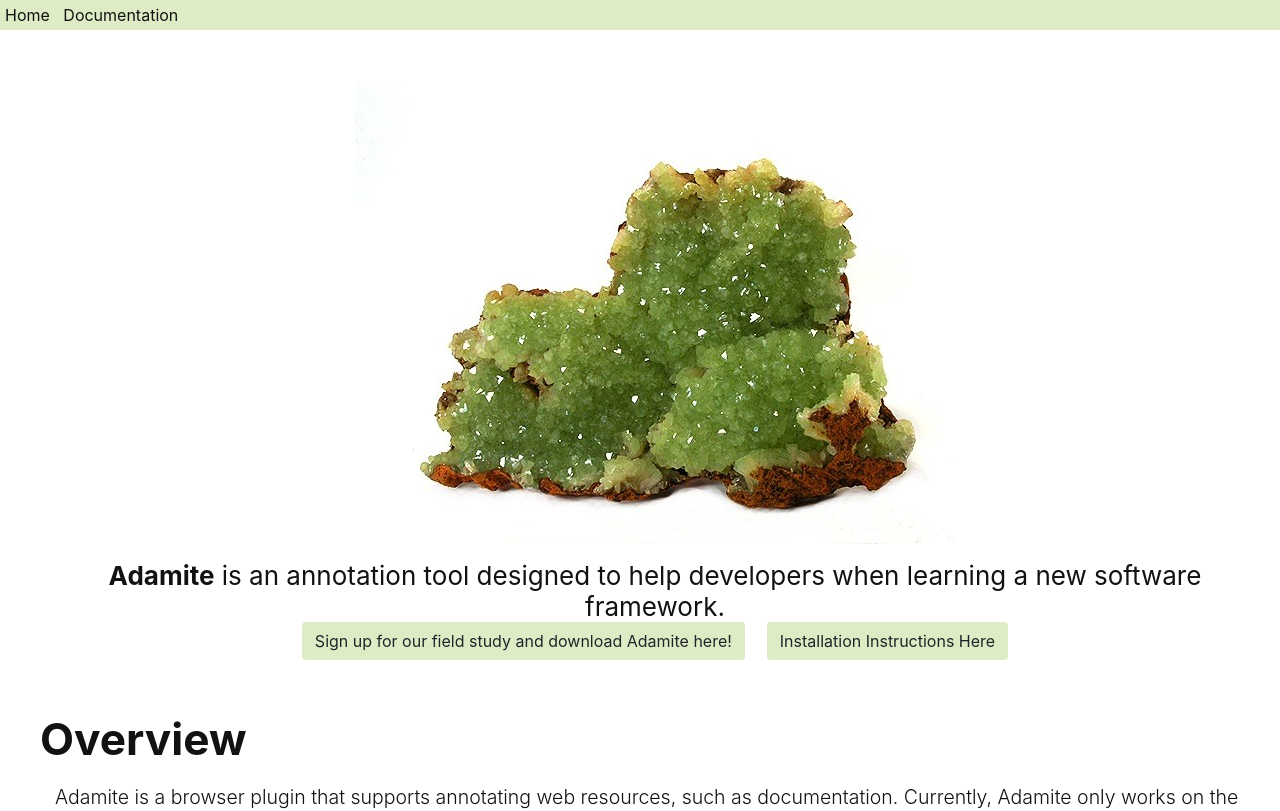
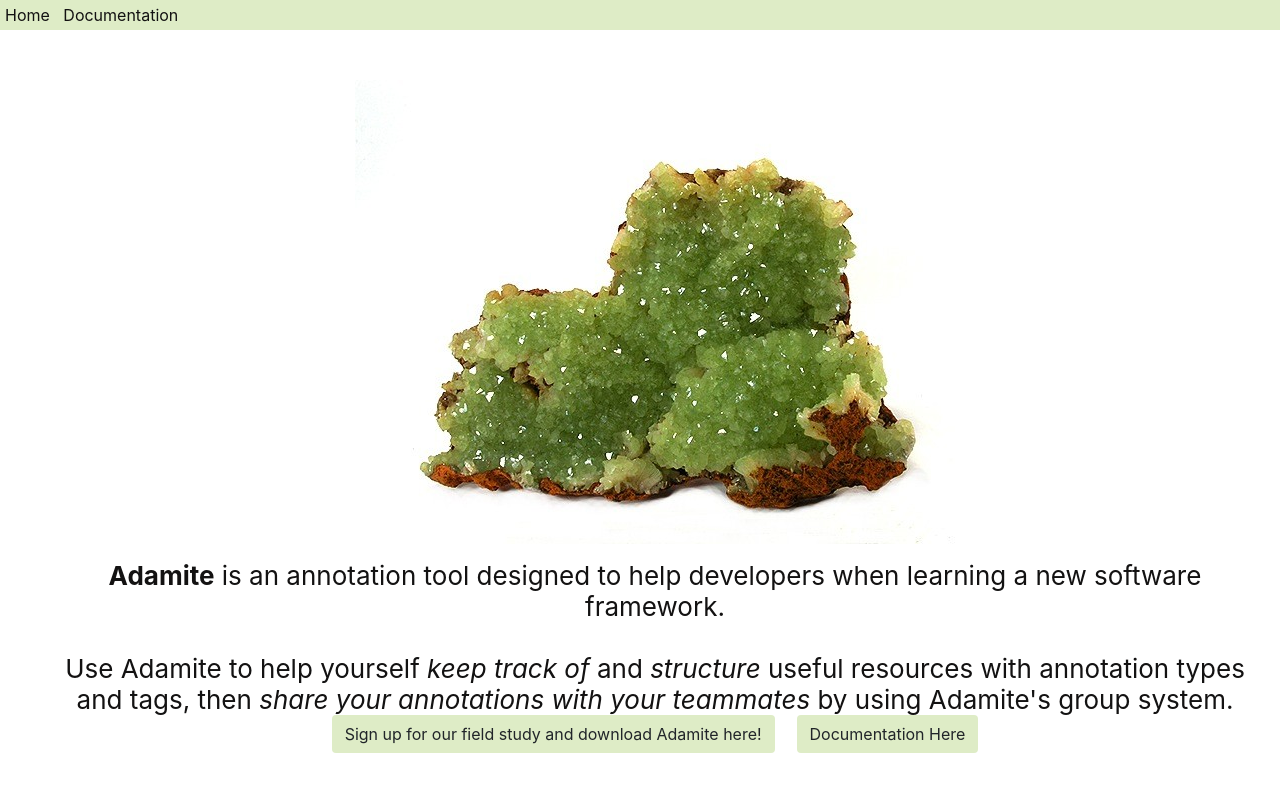
Before and after one commit to horvathaa/adamite-docs, a React (Create React App) app: page / in a window 1280 px wide. Shown: the top 811 px of the page. Built offline with nearby package versions, Linux system fonts and the light colour scheme.

Commit message:
update purpose text

```diff
--- a/src/App.js
+++ b/src/App.js
@@ -48,20 +48,23 @@ function Home() {
           </div>
           <b>Adamite</b> is an annotation tool designed to help developers when learning a new software framework.
           <br />
+          <br />
+          Use Adamite to help yourself <i>keep track of</i> and <i>structure</i> useful resources with annotation types and tags, then <i>share your annotations with your teammates</i> by using Adamite's group system.
+          <br />
           {/* <a href="https://drive.google.com/file/d/1iZVJ7-paTvxFk05is-cDABp5VmjO6aSz/view?usp=sharing" className="btn">Download Adamite here!</a> */}
           <a href="https://forms.gle/hSGiwY5tqooSLzxT9" className="btn">Sign up for our field study and download Adamite here!</a>
-          &nbsp; &nbsp;<Link to="/docs" className="btn">Installation Instructions Here</Link>
+          &nbsp; &nbsp;<Link to="/docs" className="btn">Documentation Here</Link>
         </div>
         <h2 id="Overview">Overview</h2>
         <div className="description">
           <p>
-            Adamite is a browser plugin that supports annotating web resources, such as documentation. Currently, Adamite only works on the Chrome web browser running on a desktop computer (not on phones or tablets).
+            Adamite is a browser plugin that supports annotating web resources, such as documentation.  Currently, Adamite only works on the Chrome web browser running on a desktop computer (not on phones or tablets).
           </p>
 
           You can use Adamite's annotation types to organize and structure the information you find online and save it into a sidebar.
           With Adamite's searching, tagging, filtering, and pinning mechanisms, you can keep track of the information you want to follow up on.
           You can also connect information using Adamite's multi-anchoring system, as you try and find useful information.
-          You can then share your annotations with your colleagues, using Adamite's group system.
+          When you're ready, share your annotations with your colleagues through Adamite's groups.
           <hr />
           The Chrome extension is currently in the development stage as part of the <a href="http://www.cs.cmu.edu/~NatProg/" className="embedded-link">Natural Programming Project</a>.
         <hr />
```
